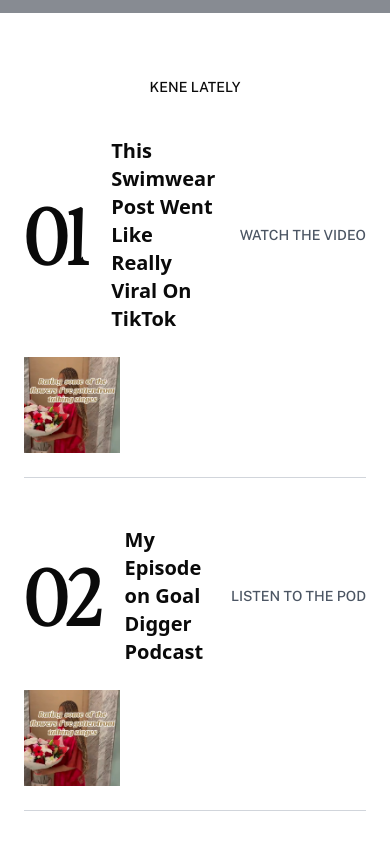
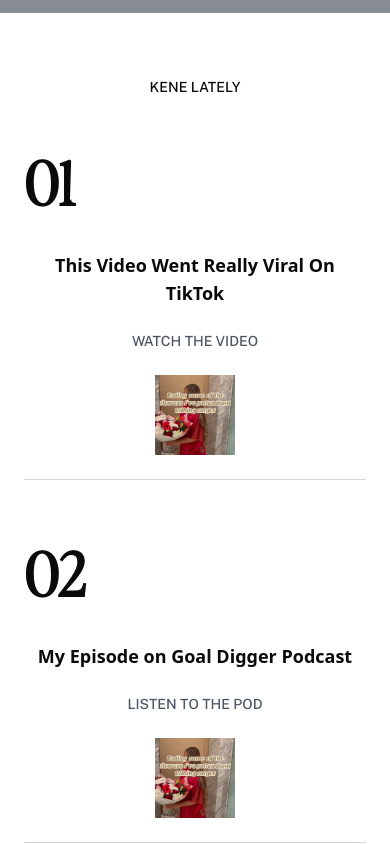
Before and after one commit to BenedictaUche/Kenesglow, a React (Vite) app: page / in a window 390 px wide. Shown: the part 3360-4204 px from the top of the page. Built offline with nearby package versions, Linux system fonts and the light colour scheme; grey boxes are pictures that could not be loaded.

Commit message:
fix: made it responsive on mobile screens

```diff
--- a/src/components/Trending.tsx
+++ b/src/components/Trending.tsx
@@ -1,9 +1,8 @@
-
 import viral from '../assets/images/viral.png';
 
 const Trending = () => {
   const items = [
-    { number: '01', title: 'This Swimwear Post Went Like Really Viral On TikTok', action: 'WATCH THE VIDEO' },
+    { number: '01', title: 'This Video Went Really Viral On TikTok', action: 'WATCH THE VIDEO' },
     { number: '02', title: 'My Episode on Goal Digger Podcast', action: 'LISTEN TO THE POD' },
     { number: '03', title: 'The Hair Trick You 100% Need In Your Life', action: 'READ THE POST' },
     { number: '04', title: 'My Scent Collab with Byredo Went Live!', action: 'CHECK IT OUT' },
@@ -18,22 +17,22 @@
       <div className="space-y-12">
         {items.map((item, index) => (
           <div key={index}>
-            <div className="flex flex-wrap items-center justify-between gap-6">
+            <div className="flex flex-col md:flex-row md:items-center justify-between gap-6">
               {/* Number */}
-              <h1 className="text-[75px] font-bold">{item.number}</h1>
+              <h1 className="text-[60px] md:text-[75px] font-bold">{item.number}</h1>
 
               {/* Title */}
-              <h2 className="text-xl md:text-2xl font-semibold flex-1">
+              <h2 className="text-lg md:text-2xl font-semibold md:flex-1 text-center md:text-left">
                 {item.title}
               </h2>
 
               {/* Action */}
-              <p className="uppercase font-medium text-sm text-gray-600 whitespace-nowrap">
+              <p className="uppercase font-medium text-sm text-gray-600 whitespace-nowrap text-center md:text-left">
                 {item.action}
               </p>
 
               {/* Image */}
-              <div className="w-24 h-24">
+              <div className="w-20 h-20 md:w-24 md:h-24 mx-auto md:mx-0">
                 <img
                   src={viral}
                   alt="Thumbnail"
```
